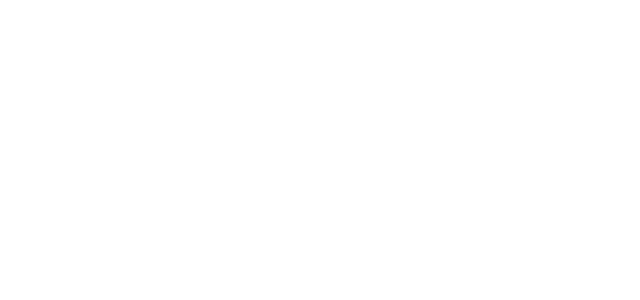
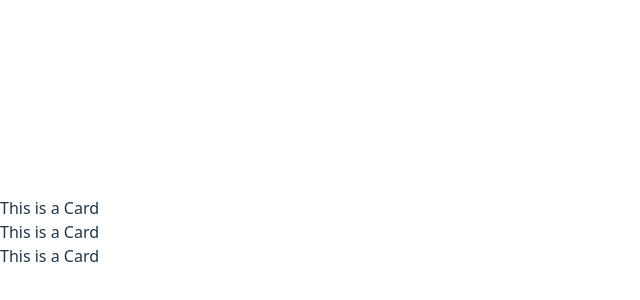
Before and after one commit to easazade/learn-javascript, a React (Vite) app in the folder simple-react-app/: page / in a window 1280 px wide. Shown: the part 168-468 px from the top of the page, without its empty margins (0-640 px from the left). Built offline with nearby package versions, Linux system fonts and the light colour scheme.

Commit message:
chore(simple-react-app): minor change

```diff
--- a/simple-react-app/src/App.jsx
+++ b/simple-react-app/src/App.jsx
@@ -1,10 +1,15 @@
 const Card = () => {
-  const some = 'ss'
-  return <div>awd</div>
+  return <div>This is a Card</div>
 }
 
 function App() {
-  return <></>
+  return (
+    <>
+      <Card />
+      <Card />
+      <Card />
+    </>
+  )
 }
 
 export default App
```
